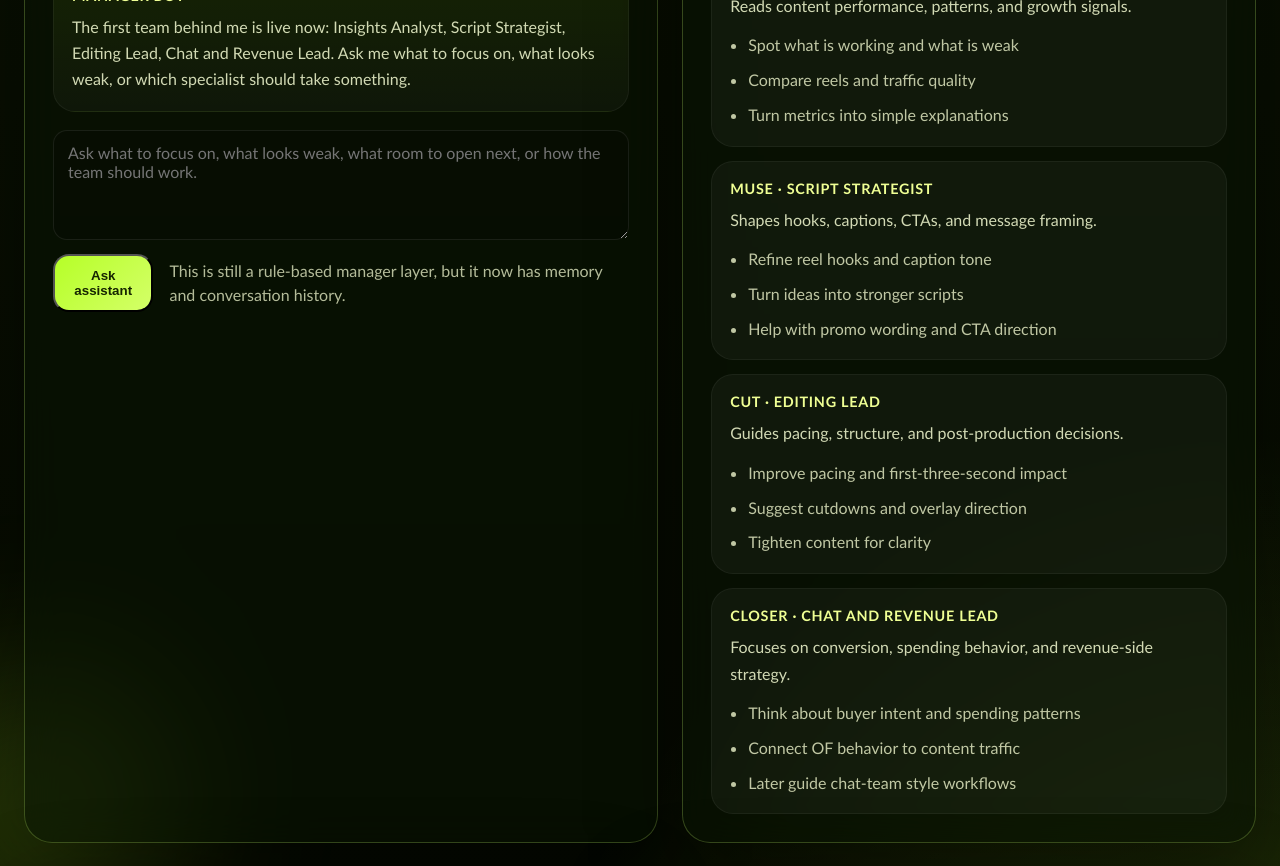
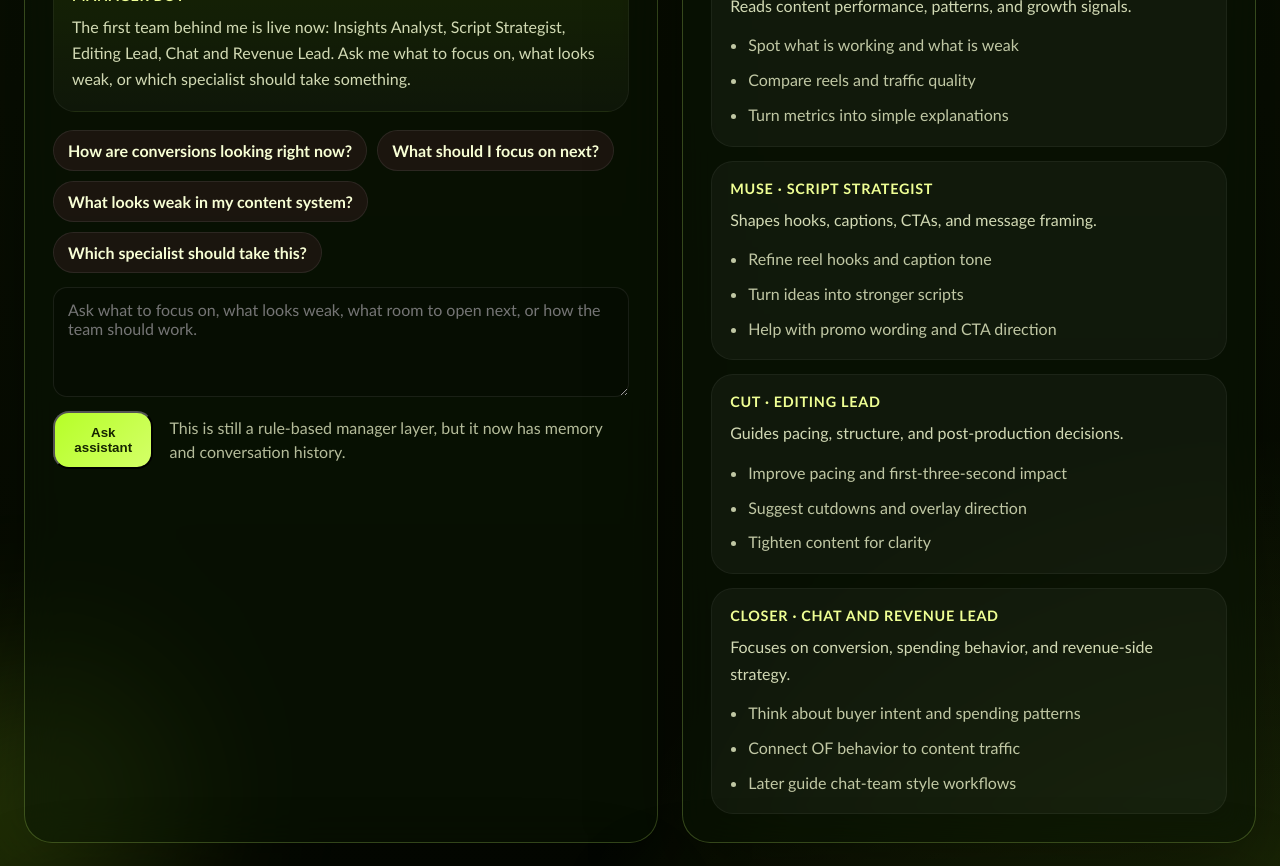
Before and after one commit to littlemadimade/maddiehq, a Next.js app: page /assistant in a window 1280 px wide. Shown: the part 1020-1886 px from the top of the page. Built offline with nearby package versions, Linux system fonts and the light colour scheme.

Commit message:
Simplify floating bot and move quick actions

```diff
--- a/app/assistant/page.tsx
+++ b/app/assistant/page.tsx
@@ -47,6 +47,12 @@ export default function AssistantPage() {
     () => (conversionInputs ? buildConversionSnapshot(conversionInputs) : null),
     [conversionInputs]
   );
+  const quickPrompts = [
+    "How are conversions looking right now?",
+    "What should I focus on next?",
+    "What looks weak in my content system?",
+    "Which specialist should take this?"
+  ];
 
   useEffect(() => {
     setMessages([]);
@@ -151,6 +157,35 @@ export default function AssistantPage() {
     setEvents((current) => [newEvent, ...current].slice(0, 18));
   }
 
+  function runQuickPrompt(prompt: string) {
+    const userMessage: AssistantChatMessage = {
+      id: `${Date.now()}-quick-user`,
+      role: "user",
+      text: prompt,
+      speaker: activeProfile.name
+    };
+
+    const assistantMessage: AssistantChatMessage = {
+      id: `${Date.now()}-quick-assistant`,
+      role: "assistant",
+      text: buildAssistantReply({
+        prompt,
+        memory,
+        events,
+        conversionInputs
+      }),
+      speaker: memory.assistantName
+    };
+
+    setMessages((current) => [...current, userMessage, assistantMessage].slice(-18));
+    const newEvent = appendAssistantEvent(activeProfile.id, {
+      type: "assistant_chat",
+      title: "Assistant quick action used",
+      detail: prompt
+    });
+    setEvents((current) => [newEvent, ...current].slice(0, 18));
+  }
+
   return (
     <main className="page">
       <section className="hero panel">
@@ -204,6 +239,18 @@ export default function AssistantPage() {
           </div>
 
           <div className="chat-composer">
+            <div className="assistant-room__quick-actions">
+              {quickPrompts.map((prompt) => (
+                <button
+                  className="assistant-room__quick-button"
+                  key={prompt}
+                  type="button"
+                  onClick={() => runQuickPrompt(prompt)}
+                >
+                  {prompt}
+                </button>
+              ))}
+            </div>
             <textarea
               className="input-card__field input-card__field--short-textarea"
               placeholder="Ask what to focus on, what looks weak, what room to open next, or how the team should work."
--- a/app/globals.css
+++ b/app/globals.css
@@ -208,6 +208,22 @@ body {
   margin-top: 4px;
   color: var(--text);
   font-size: 1rem;
+}
+
+.assistant-room__quick-actions {
+  display: flex;
+  flex-wrap: wrap;
+  gap: 10px;
+}
+
+.assistant-room__quick-button {
+  padding: 10px 14px;
+  border-radius: 999px;
+  border: 1px solid rgba(255, 255, 255, 0.08);
+  background: rgba(255, 79, 163, 0.08);
+  color: var(--text);
+  font: inherit;
+  font-weight: 700;
 }
 
 .floating-assistant__input {
--- a/components/floating-assistant.tsx
+++ b/components/floating-assistant.tsx
@@ -4,8 +4,7 @@ import Link from "next/link";
 import { useEffect, useState } from "react";
 import { usePathname } from "next/navigation";
 import { useCreator } from "@/components/creator-provider";
-import { buildAssistantReply } from "@/lib/assistant-chat";
-import { appendAssistantEvent, readAssistantEvents, type AssistantEvent } from "@/lib/assistant-events";
+import { readAssistantEvents } from "@/lib/assistant-events";
 import {
   buildAssistantMemoryStorageKey,
   hydrateAssistantMemory,
@@ -26,10 +25,7 @@ export function FloatingAssistant() {
     hydrateAssistantMemory(activeProfile.name)
   );
   const [recentEventTitle, setRecentEventTitle] = useState("");
-  const [events, setEvents] = useState<AssistantEvent[]>([]);
   const [conversionInputs, setConversionInputs] = useState<ConversionInputs | null>(null);
-  const [quickQuestion, setQuickQuestion] = useState("");
-  const [quickAnswer, setQuickAnswer] = useState("");
   const conversionSnapshot = conversionInputs ? buildConversionSnapshot(conversionInputs) : null;
 
   useEffect(() => {
@@ -47,7 +43,6 @@ export function FloatingAssistant() {
 
     const savedEvents = readAssistantEvents(activeProfile.id);
     const latestEvent = savedEvents[0];
-    setEvents(savedEvents);
     setRecentEventTitle(latestEvent?.title ?? "");
 
     const savedConversion = window.localStorage.getItem(buildConversionStorageKey(activeProfile.id));
@@ -63,34 +58,7 @@ export function FloatingAssistant() {
     } else {
       setConversionInputs(null);
     }
-
-    setQuickQuestion("");
-    setQuickAnswer("");
   }, [activeProfile.id, activeProfile.name, pathname]);
-
-  function askQuickQuestion() {
-    const trimmed = quickQuestion.trim();
-
-    if (!trimmed) {
-      return;
-    }
-
-    const answer = buildAssistantReply({
-      prompt: trimmed,
-      memory,
-      events,
-      conversionInputs
-    });
-
-    setQuickAnswer(answer);
-    const newEvent = appendAssistantEvent(activeProfile.id, {
-      type: "assistant_chat",
-      title: "Quick manager question",
-      detail: trimmed
-    });
-    setEvents((current) => [newEvent, ...current].slice(0, 18));
-    setRecentEventTitle(newEvent.title);
-  }
 
   return (
     <div className="floating-assistant">
@@ -142,31 +110,10 @@ export function FloatingAssistant() {
             </div>
           ) : null}
 
-          <div className="floating-assistant__quick">
-            <textarea
-              className="input-card__field floating-assistant__input"
-              placeholder="Ask one quick question, like how conversions look..."
-              value={quickQuestion}
-              onChange={(event) => setQuickQuestion(event.target.value)}
-            />
-            <div className="floating-assistant__quick-actions">
-              <button className="hero__cta" type="button" onClick={askQuickQuestion}>
-                Ask
-              </button>
-              <span className="floating-assistant__status">
-                {memory.tone} · {memory.focus} focus
-              </span>
-            </div>
-          </div>
-
-          {quickAnswer ? (
-            <div className="floating-assistant__answer">
-              <p className="floating-assistant__answer-label">{memory.assistantName}</p>
-              <p className="floating-assistant__answer-text">{quickAnswer}</p>
-            </div>
-          ) : null}
-
           <div className="floating-assistant__actions">
+            <span className="floating-assistant__status">
+              {memory.tone} · {memory.focus} focus
+            </span>
             <Link className="hero__cta" href="/assistant" onClick={() => setOpen(false)}>
               Open Assistant Room
             </Link>
```
